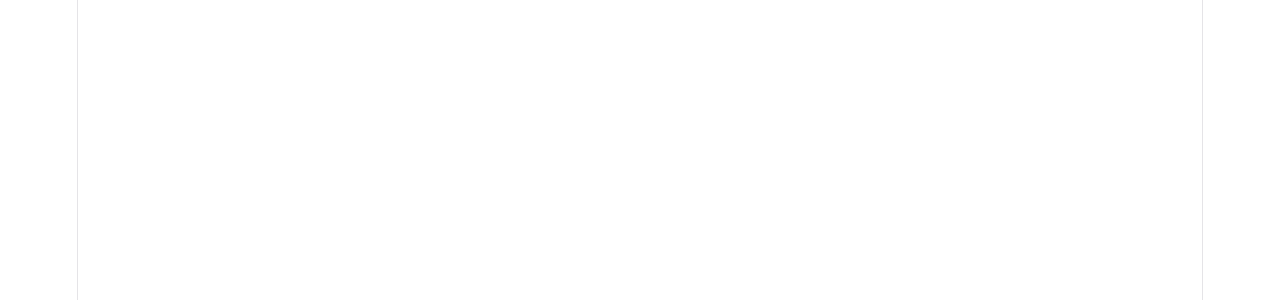
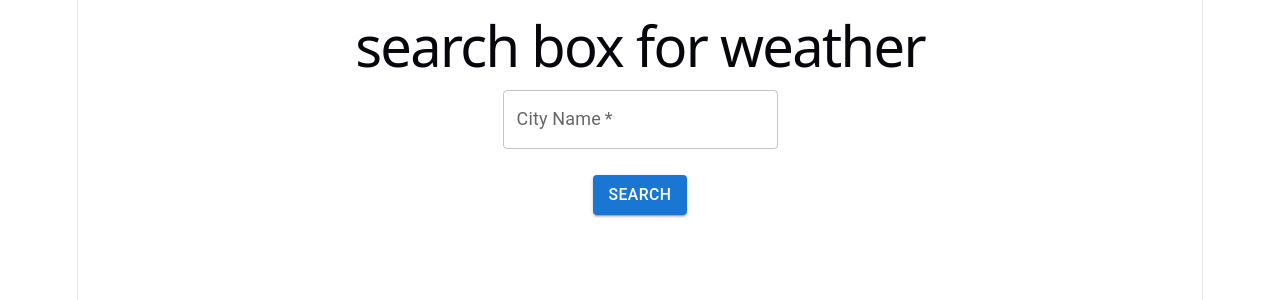
Before and after one commit to ayushzDevs/React_Learning, a React (Vite) app in the folder Weather_widget/: page / in a window 1280 px wide. Shown: the top 300 px of the page. Built offline with nearby package versions, Linux system fonts and the light colour scheme.

Commit message:
Weather Widget

```diff
--- a/Weather_widget/src/App.jsx
+++ b/Weather_widget/src/App.jsx
@@ -3,14 +3,16 @@ import reactLogo from './assets/react.svg'
 import viteLogo from './assets/vite.svg'
 import heroImg from './assets/hero.png'
 import './App.css'
+import SearchBox from './SearchBox'
+
 
 function App() {
 
 
   return (
-    <>
-
-    </>
+    <div>
+      <SearchBox/>
+    </div>
   )
 }
 
--- /dev/null
+++ b/Weather_widget/src/SearchBox.css
@@ -0,0 +1,3 @@
+.SearchBox{
+    text-align: center;
+}
--- /dev/null
+++ b/Weather_widget/src/SearchBox.jsx
@@ -0,0 +1,33 @@
+import React, { useState } from 'react'
+import Box from '@mui/material/Box';
+import TextField from '@mui/material/TextField';
+import Button from '@mui/material/Button';
+import "./SearchBox.css"
+
+
+function SearchBox() {
+  let [city , setCity] = useState("")
+
+  let handleChange = (e) =>{
+    setCity(e.target.value)
+  }
+
+  let handleSubmit = (e)=>{
+    e.preventDefault();
+    console.log(city)
+    setCity("")
+  }
+
+  return (
+    <div className='SearchBox'>
+        <h1>search box for weather</h1>
+        <form onSubmit={handleSubmit}>
+              <TextField id="outlined-basic" label="City Name" variant="outlined" required onChange={handleChange}/>
+              <br /><br />
+              <Button variant='contained' type='submit' >Search</Button>
+        </form>
+    </div>
+  )
+}
+
+export default SearchBox;
```
Also changed, not shown: Weather_widget/package.json (+7 -1 lines), 1 other file (tests, documents, lock files or other folders).
